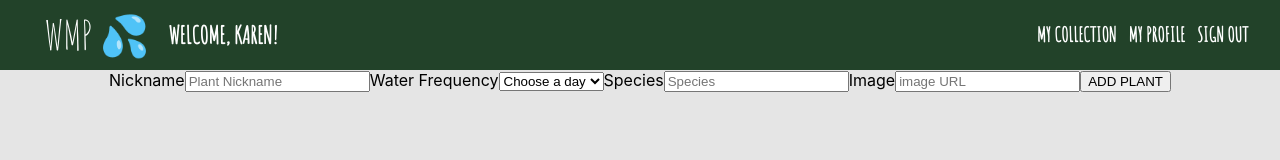
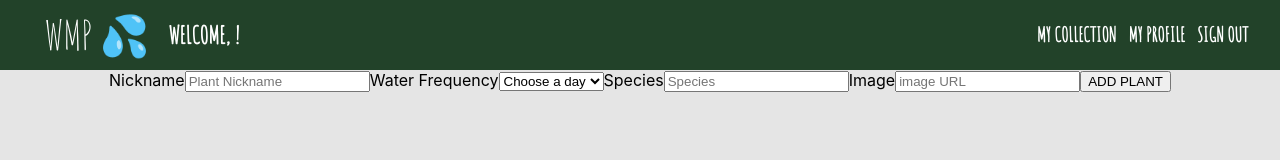
Before and after one commit to ft-water-my-plants-7/frontend, a React (Create React App) app in the folder water-my-plants/: page /Add in a window 1280 px wide. Shown: the top 160 px of the page. Built offline with nearby package versions, Linux system fonts and the light colour scheme; no server answers; sample sign-in values are in the browser's storage.

Commit message:
finished

```diff
--- a/water-my-plants/src/Components/edit-plant.js
+++ b/water-my-plants/src/Components/edit-plant.js
@@ -38,7 +38,7 @@ const EditPlant = () => {
     .catch((err) =>{
       console.log(err)
     })
-  }, [])
+  }, [plant_id])
 
   // this is making sure all data is all submitted at once when the form submits
   const handleSubmit = event => {
--- a/water-my-plants/src/Components/edit-user-profile.js
+++ b/water-my-plants/src/Components/edit-user-profile.js
@@ -17,7 +17,7 @@ useEffect(() => {
       .catch((err) => {
         console.log("This is an error in the useEffect", err);
       });
-}, [])
+}, [user_id])
 
 const history = useHistory();
 
--- a/water-my-plants/src/Components/header.js
+++ b/water-my-plants/src/Components/header.js
@@ -1,6 +1,7 @@
-import React from "react";
+import React, {useState, useEffect} from "react";
 import {useHistory} from 'react-router-dom'
 import styled from "styled-components";
+import {axiosWithAuth} from '../utils/axiosWithAuth'
 
 const StyledNav = styled.nav`
   width: 100%;
@@ -57,13 +58,22 @@ const Header = () => {
     localStorage.removeItem('token');
     history.push("/");
   }
+  const [user, setUser] =useState([])
+    const user_id = localStorage.getItem('user_id')
+    useEffect(() => {
+        axiosWithAuth().get(`/api/users/${user_id}`)
+        .then((res) => {
+            console.log(res);
+            setUser(res.data)
+        })
+    }, [user_id])
 
 
   return (
     <StyledNav>
       <LeftSideNav>
         <span>WMP 💦</span>
-        <h2>WELCOME, KAREN!</h2>
+        <h2>WELCOME, {user.username}!</h2>
       </LeftSideNav>
       <RightSideNav>
         <button onClick={() => history.push("/collection")}>
--- a/water-my-plants/src/Components/plant-collection.js
+++ b/water-my-plants/src/Components/plant-collection.js
@@ -20,7 +20,7 @@ const PlantCollection = () => {
         .catch((err) => {
             console.log(err)
         })
-    }, [])
+    }, [user_id])
     console.log(plants)
 
     return(
--- a/water-my-plants/src/Components/sign-in.js
+++ b/water-my-plants/src/Components/sign-in.js
@@ -1,4 +1,4 @@
-import React, { useState, useEffect } from "react";
+import React, { useState } from "react";
 import styled from "styled-components";
 import axios from "axios";
 import {useHistory} from 'react-router-dom'
--- a/water-my-plants/src/Components/user-profile.js
+++ b/water-my-plants/src/Components/user-profile.js
@@ -15,7 +15,7 @@ const history =  useHistory();
             console.log(res);
             setUser(res.data)
         })
-    }, [])
+    }, [user_id])
 
 
     return (
--- a/water-my-plants/src/theme/index.js
+++ b/water-my-plants/src/theme/index.js
@@ -1,6 +1,5 @@
-import styled from "styled-components";
 
-export default {
+const theme =  {
   headerColor: "#224229",
   primaryColor: "#E5E5E5",
   secondaryFontColor: "#224229",
@@ -12,3 +11,5 @@ export default {
   secondaryFont: "PT Serif",
   thirdFont: "Raleway",
 };
+
+export default theme
```
